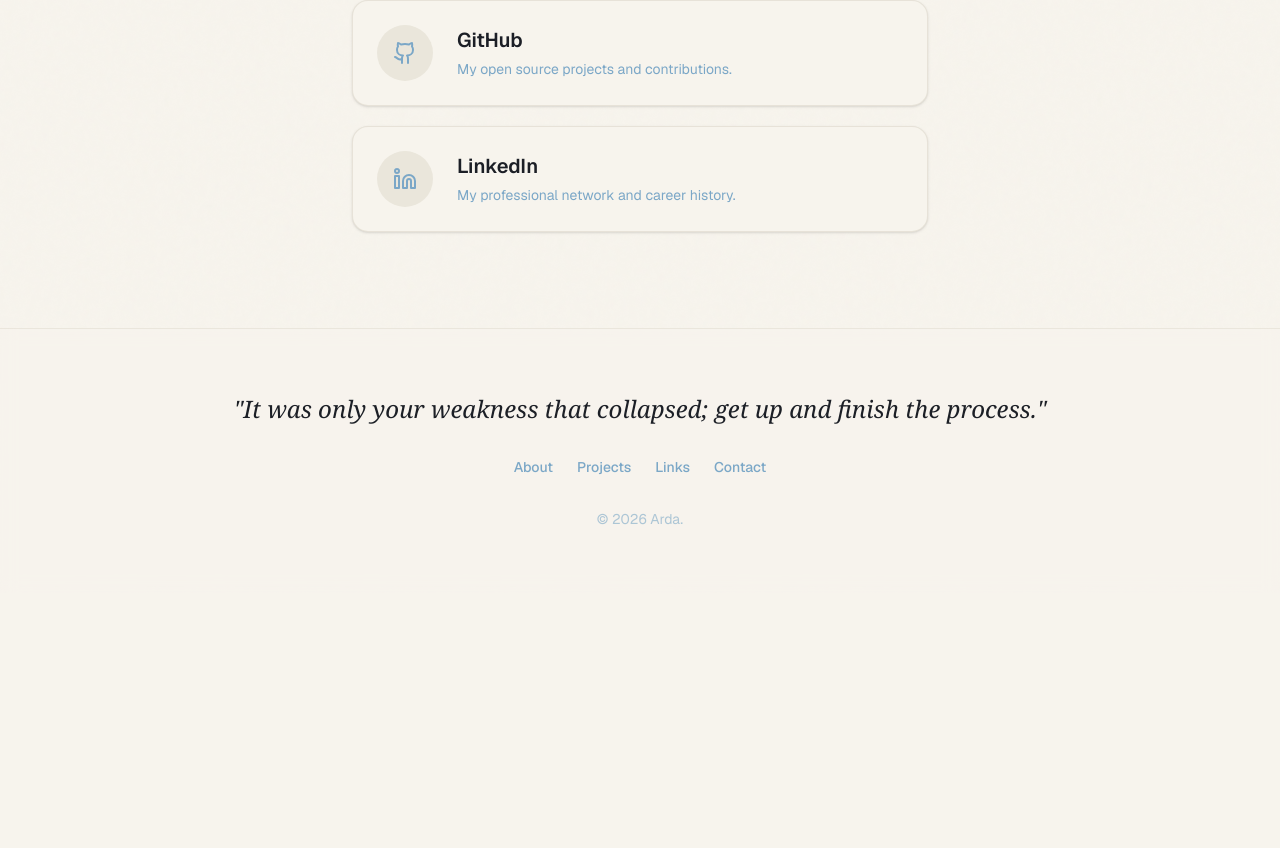
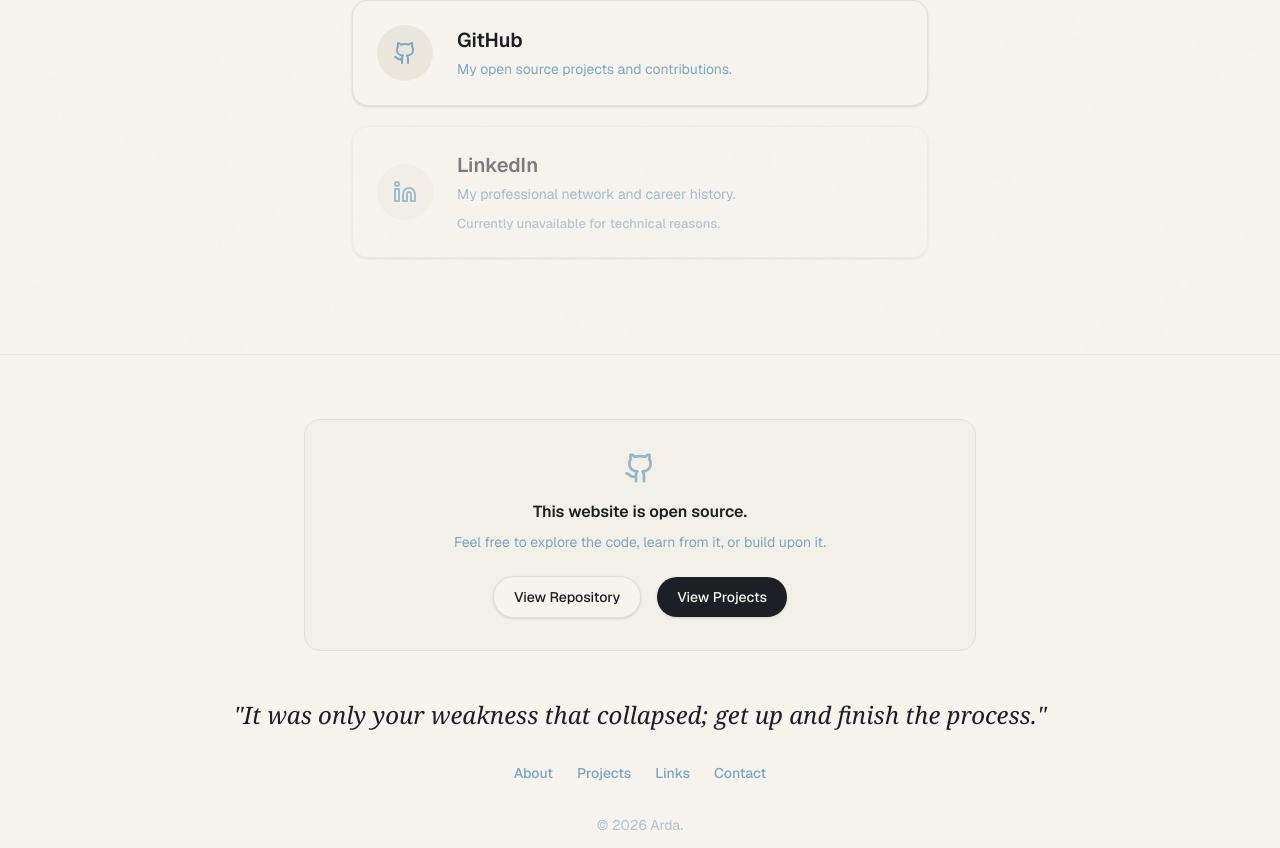
Before and after one commit to imardagokce/arda-portfolio, a Next.js app: page /en/links in a window 1280 px wide. Shown: the part 340-1188 px from the top of the page. Before the commit the page ends 933 px from the top, so only its background shows below. Built offline with nearby package versions, Linux system fonts and the light colour scheme.

Commit message:
feat: improve footer and link availability
Add the open source footer section with repository and projects links, and introduce a temporary unavailable state for LinkedIn.

```diff
--- a/messages/en.json
+++ b/messages/en.json
@@ -103,7 +103,8 @@
     "title": "Links",
     "subtitle": "Places you can find me on the internet.",
     "githubDesc": "My open source projects and contributions.",
-    "linkedinDesc": "My professional network and career history."
+    "linkedinDesc": "My professional network and career history.",
+    "linkedinUnavailable": "Currently unavailable for technical reasons."
   },
   "Metadata": {
     "title": "Arda | Digital Workspace",
@@ -125,5 +126,11 @@
   },
   "Loading": {
     "text": "Loading..."
+  },
+  "Footer": {
+    "openSourceTitle": "This website is open source.",
+    "openSourceDesc": "Feel free to explore the code, learn from it, or build upon it.",
+    "viewRepo": "View Repository",
+    "viewProjects": "View Projects"
   }
 }
--- a/messages/tr.json
+++ b/messages/tr.json
@@ -103,7 +103,8 @@
     "title": "Bağlantılar",
     "subtitle": "Beni internette bulabileceğiniz yerler.",
     "githubDesc": "Açık kaynak projelerim ve katkılarım.",
-    "linkedinDesc": "Profesyonel iş ağım ve kariyer geçmişim."
+    "linkedinDesc": "Profesyonel iş ağım ve kariyer geçmişim.",
+    "linkedinUnavailable": "Teknik nedenlerle şu anda kullanılamıyor."
   },
   "Metadata": {
     "title": "Arda | Dijital Çalışma Masası",
@@ -125,5 +126,11 @@
   },
   "Loading": {
     "text": "Yükleniyor..."
+  },
+  "Footer": {
+    "openSourceTitle": "Bu web sitesi açık kaynaklıdır.",
+    "openSourceDesc": "Kodu inceleyebilir, öğrenebilir veya kendi çalışmalarınız için geliştirebilirsiniz.",
+    "viewRepo": "Repoyu Görüntüle",
+    "viewProjects": "Projelerimi Gör"
   }
 }
--- a/src/app/[locale]/links/page.tsx
+++ b/src/app/[locale]/links/page.tsx
@@ -36,9 +36,11 @@ export default async function LinksPage({ params }: { params: Promise<{ locale:
     },
     {
       name: "LinkedIn",
-      url: "https://linkedin.com/in/imardagokce",
+      url: "#",
       icon: LinkedinIcon,
-      desc: t('linkedinDesc')
+      desc: t('linkedinDesc'),
+      disabled: true,
+      unavailableMessage: t('linkedinUnavailable')
     },
   ];
 
@@ -58,6 +60,24 @@ export default async function LinksPage({ params }: { params: Promise<{ locale:
       <div className="flex flex-col gap-5 max-w-xl mx-auto">
         {links.map((link, index) => (
           <ScrollReveal key={link.name} delay={index * 0.1}>
+            {link.disabled ? (
+              <div className="group flex items-center p-5 sm:p-6 bg-background/50 border border-border/30 rounded-2xl opacity-70 cursor-default shadow-sm">
+                <div className="w-14 h-14 rounded-full bg-muted/50 flex items-center justify-center text-muted-foreground shrink-0 mr-6">
+                  <link.icon className="w-6 h-6" />
+                </div>
+                <div className="flex-1 text-left">
+                  <h2 className="text-xl font-semibold text-foreground/80 mb-1">
+                    {link.name}
+                  </h2>
+                  <p className="text-sm text-muted-foreground leading-relaxed">
+                    {link.desc}
+                  </p>
+                  <p className="text-[13px] text-muted-foreground/80 mt-2 font-medium">
+                    {link.unavailableMessage}
+                  </p>
+                </div>
+              </div>
+            ) : (
               <a
                 href={link.url}
                 target="_blank"
@@ -79,6 +99,7 @@ export default async function LinksPage({ params }: { params: Promise<{ locale:
                    <ArrowRight className="w-5 h-5 text-accent group-hover:translate-x-1 transition-transform" />
                 </div>
               </a>
+            )}
           </ScrollReveal>
         ))}
       </div>
--- a/src/components/Footer.tsx
+++ b/src/components/Footer.tsx
@@ -1,13 +1,47 @@
 import { Link } from '@/i18n/routing';
 import { useTranslations } from 'next-intl';
+
+function GithubIcon({ className }: { className?: string }) {
+  return (
+    <svg xmlns="http://www.w3.org/2000/svg" width="24" height="24" viewBox="0 0 24 24" fill="none" stroke="currentColor" strokeWidth="2" strokeLinecap="round" strokeLinejoin="round" className={className}>
+      <path d="M15 22v-4a4.8 4.8 0 0 0-1-3.5c3 0 6-2 6-5.5.08-1.25-.27-2.48-1-3.5.28-1.15.28-2.35 0-3.5 0 0-1 0-3 1.5-2.64-.5-5.36-.5-8 0C6 2 5 2 5 2c-.3 1.15-.3 2.35 0 3.5A5.403 5.403 0 0 0 4 9c0 3.5 3 5.5 6 5.5-.39.49-.68 1.05-.85 1.65-.17.6-.22 1.23-.15 1.85v4" />
+      <path d="M9 18c-4.51 2-5-2-7-2" />
+    </svg>
+  );
+}
 
 export function Footer() {
   const t = useTranslations('Navigation');
   const tCommon = useTranslations('Common');
+  const tFooter = useTranslations('Footer');
 
   return (
     <footer className="w-full border-t border-border/40 py-16 mt-auto bg-background/50 backdrop-blur-sm">
       <div className="w-full max-w-4xl mx-auto px-6 flex flex-col items-center text-center">
+
+        <div className="flex flex-col items-center justify-center p-6 md:p-8 bg-muted/30 border border-border/50 rounded-2xl w-full max-w-2xl mb-12">
+           <GithubIcon className="w-8 h-8 text-muted-foreground mb-4 opacity-80" />
+           <p className="text-foreground font-semibold mb-2">{tFooter('openSourceTitle')}</p>
+           <p className="text-sm text-muted-foreground mb-6 max-w-md">{tFooter('openSourceDesc')}</p>
+
+           <div className="flex flex-wrap items-center justify-center gap-4">
+              <a
+                href="https://github.com/imardagokce/arda-portfolio"
+                target="_blank"
+                rel="noopener noreferrer"
+                className="px-5 py-2.5 bg-background border border-border/60 hover:border-accent/40 rounded-full text-sm font-medium text-foreground hover:text-accent transition-colors shadow-sm"
+              >
+                {tFooter('viewRepo')}
+              </a>
+              <Link
+                href="/projects"
+                className="px-5 py-2.5 bg-foreground text-background hover:bg-foreground/90 rounded-full text-sm font-medium transition-colors shadow-sm"
+              >
+                {tFooter('viewProjects')}
+              </Link>
+           </div>
+        </div>
+
         <p className="font-serif italic text-xl md:text-2xl text-foreground mb-8">
           {tCommon('quote')}
         </p>
```
Lines whose indentation alone changed are shown as unchanged.
